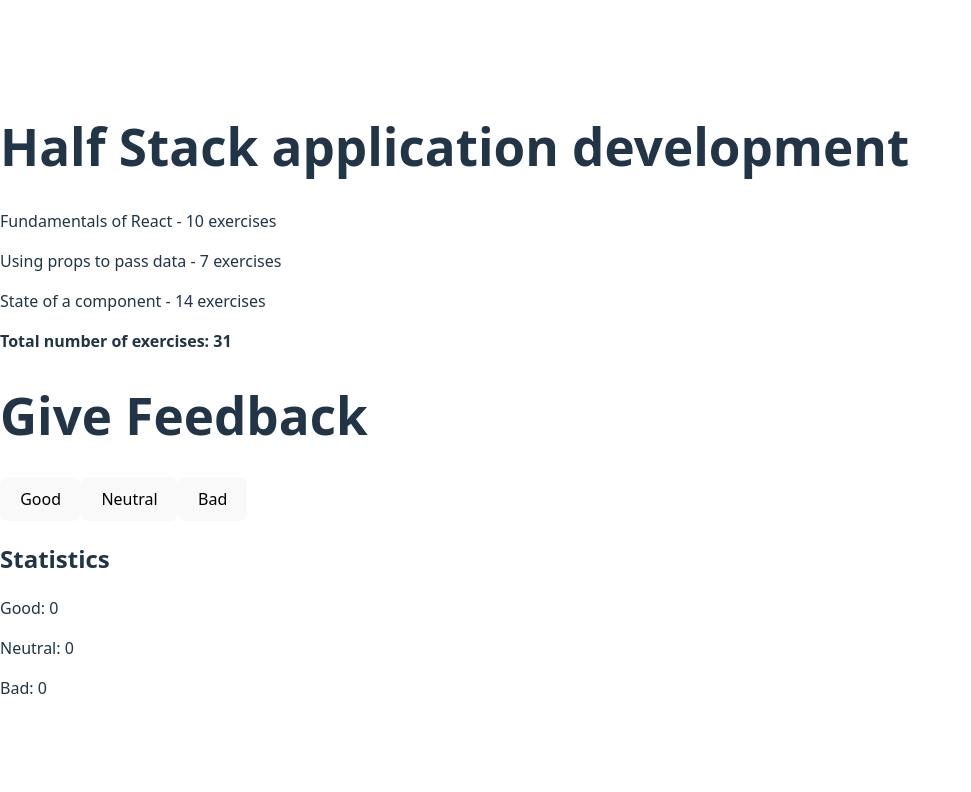
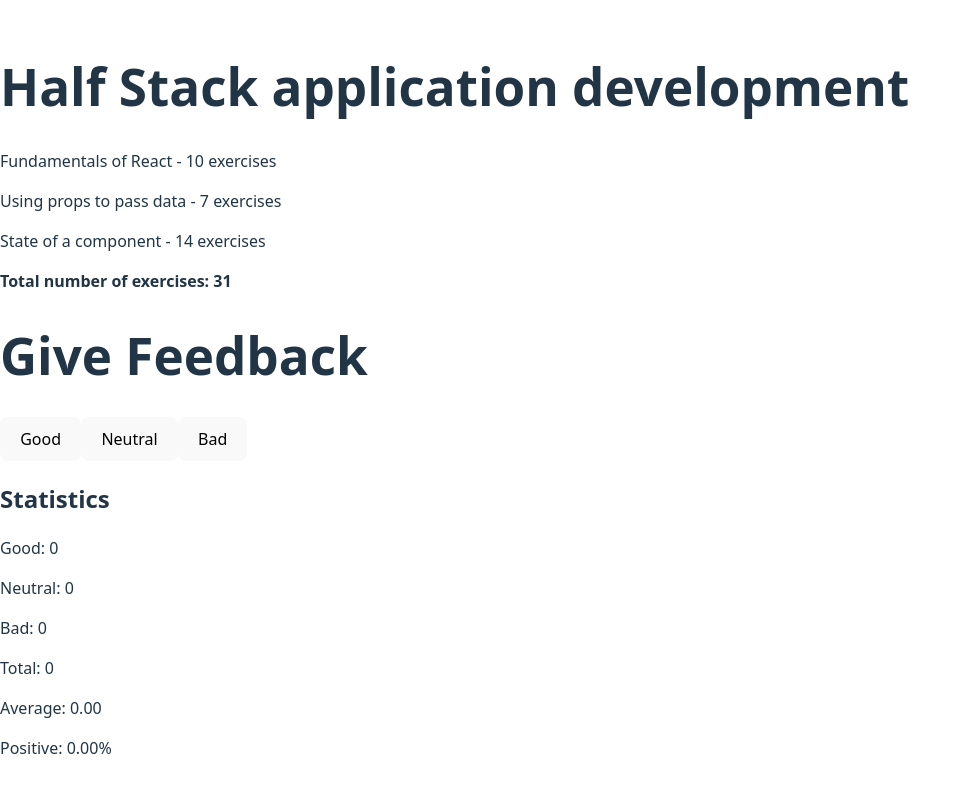
Before and after one commit to tanvi-rm/ReactExerciseIBM, a React (Vite) app in the folder ReactExcersice1-1/exe1/: page / in a window 1280 px wide. Shown: the top 792 px of the page, without its empty margins (0-971 px from the left). Built offline with nearby package versions, Linux system fonts and the light colour scheme.

Commit message:
exercise 1-7 completed

```diff
--- a/ReactExcersice1-1/exe1/src/App.jsx
+++ b/ReactExcersice1-1/exe1/src/App.jsx
@@ -46,7 +46,9 @@
   const [good, setGood] = useState(0)
   const [neutral, setNeutral] = useState(0)
   const [bad, setBad] = useState(0)
-
+  const total = good + neutral + bad
+  const average = total > 0 ? (good * 1 + bad * -1) / total : 0
+  const positivePercentage = total > 0 ? (good / total) * 100 : 0
   return (
     <div>
       <Header course={course} />
@@ -65,6 +67,9 @@
         <p>Good: {good}</p>
         <p>Neutral: {neutral}</p>
         <p>Bad: {bad}</p>
+        <p>Total: {total}</p>
+        <p>Average: {average.toFixed(2)}</p>
+        <p>Positive: {positivePercentage.toFixed(2)}%</p>
       </div>
     </div>
   )
```
